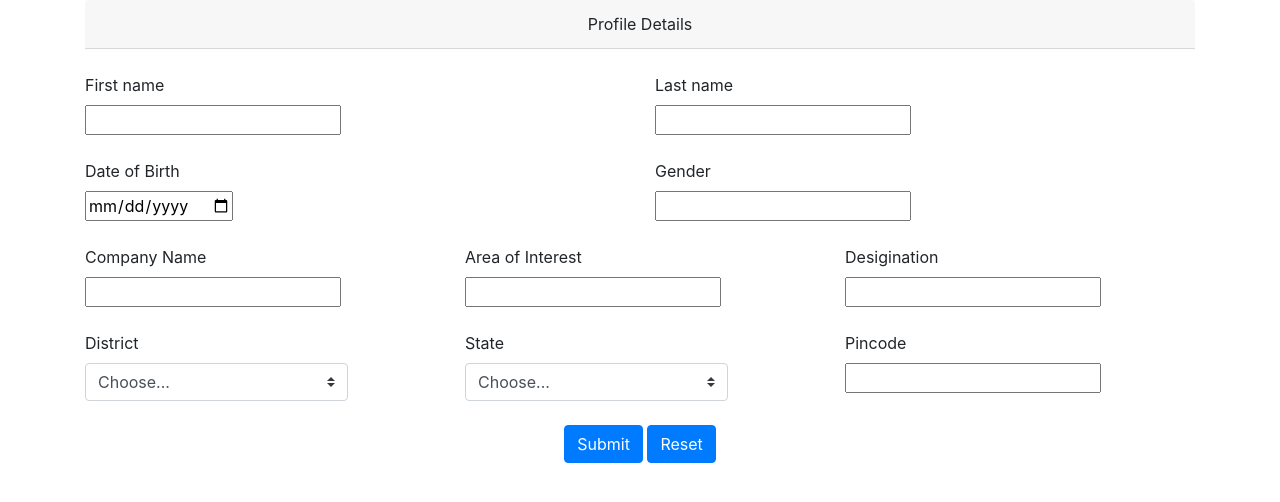
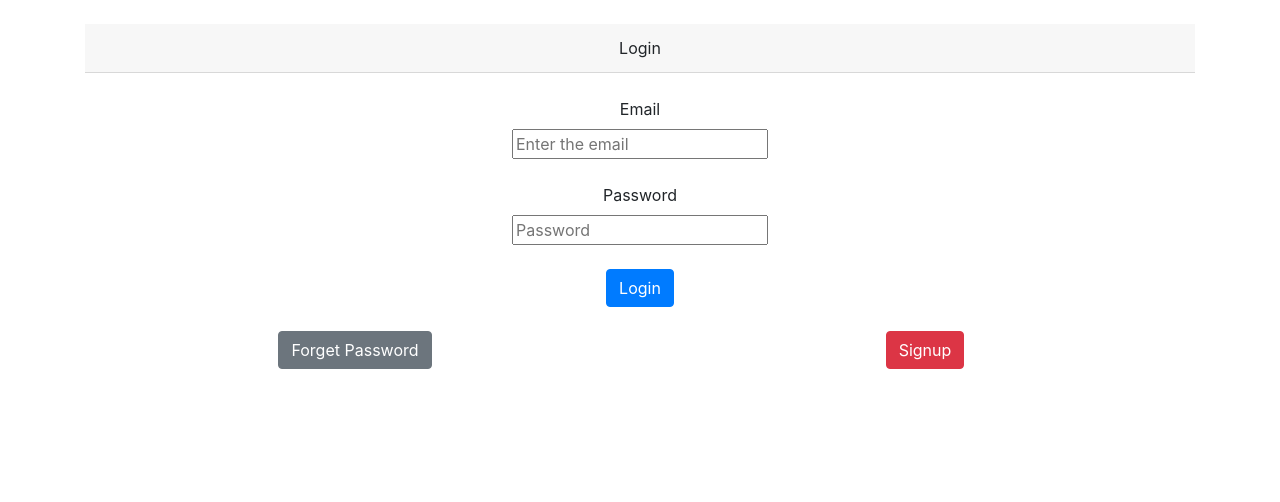
Before and after one commit to GokulnathP/event-management, a React (Create React App) app in the folder views/: page / in a window 1280 px wide. Shown: the top 502 px of the page. Built offline with nearby package versions, Linux system fonts and the light colour scheme.

Commit message:
[Barathraj] Login Page Updated

```diff
--- a/views/src/App.js
+++ b/views/src/App.js
@@ -1,12 +1,12 @@
 import React from "react";
 // import logo from "./logo.svg";
 import "./App.css";
-//import Login from "./components/forms/Login";
+import Login from "./components/forms/Login";
 //import Signup from "./components/forms/Signup";
-import ProfileItem from "./components/forms/ProfileItem";
+//import ProfileItem from "./components/forms/ProfileItem";
 
 function App() {
-  return <ProfileItem />;
+  return <Login />;
 }
 
 export default App;
--- a/views/src/components/forms/Login.js
+++ b/views/src/components/forms/Login.js
@@ -5,24 +5,29 @@ const Login = () => {
     <div className="container">
       <form>
         <br />
-        <div className="card-header">
+        <div className="card-header w-10">
           <center>Login</center>
         </div>
         <br />
         <div className="row">
-          <div className="col-sm">
-            <label htmlFor="">Email : </label>{" "}
+          <div className="col">
+            <center>
+              <div>
+                <label htmlFor="">Email</label>{" "}
               </div>
-          <div className="col-sm">
               <input type="email" placeholder="Enter the email" required />
+            </center>
           </div>
         </div>
+
         <br />
         <div className="row">
-          <div className="col-sm">
-            <label htmlFor="">Password : </label>{" "}
+          <div className="col">
+            <center>
+              <div>
+                <label htmlFor="">Password</label>{" "}
               </div>
-          <div className="col-sm">
+              <div>
                 <input
                   type="password"
                   placeholder="Password"
@@ -30,13 +35,32 @@ const Login = () => {
                   required
                 />
               </div>
+            </center>
+          </div>
         </div>
         <br />
 
         <center>
           <div className="row">
             <div className="col-sm">
-              <input className="btn btn-primary" type="submit" value="Login" />
+              <button type="button" className="btn btn-primary">
+                Login
+              </button>
+            </div>
+          </div>
+        </center>
+        <br />
+        <center>
+          <div className="row">
+            <div className="col-sm">
+              <button type="button" className="btn btn-secondary">
+                Forget Password
+              </button>
+            </div>
+            <div className="col-sm">
+              <button type="button" className="btn btn-danger">
+                Signup
+              </button>
             </div>
           </div>
         </center>
```
Lines whose indentation alone changed are shown as unchanged.
